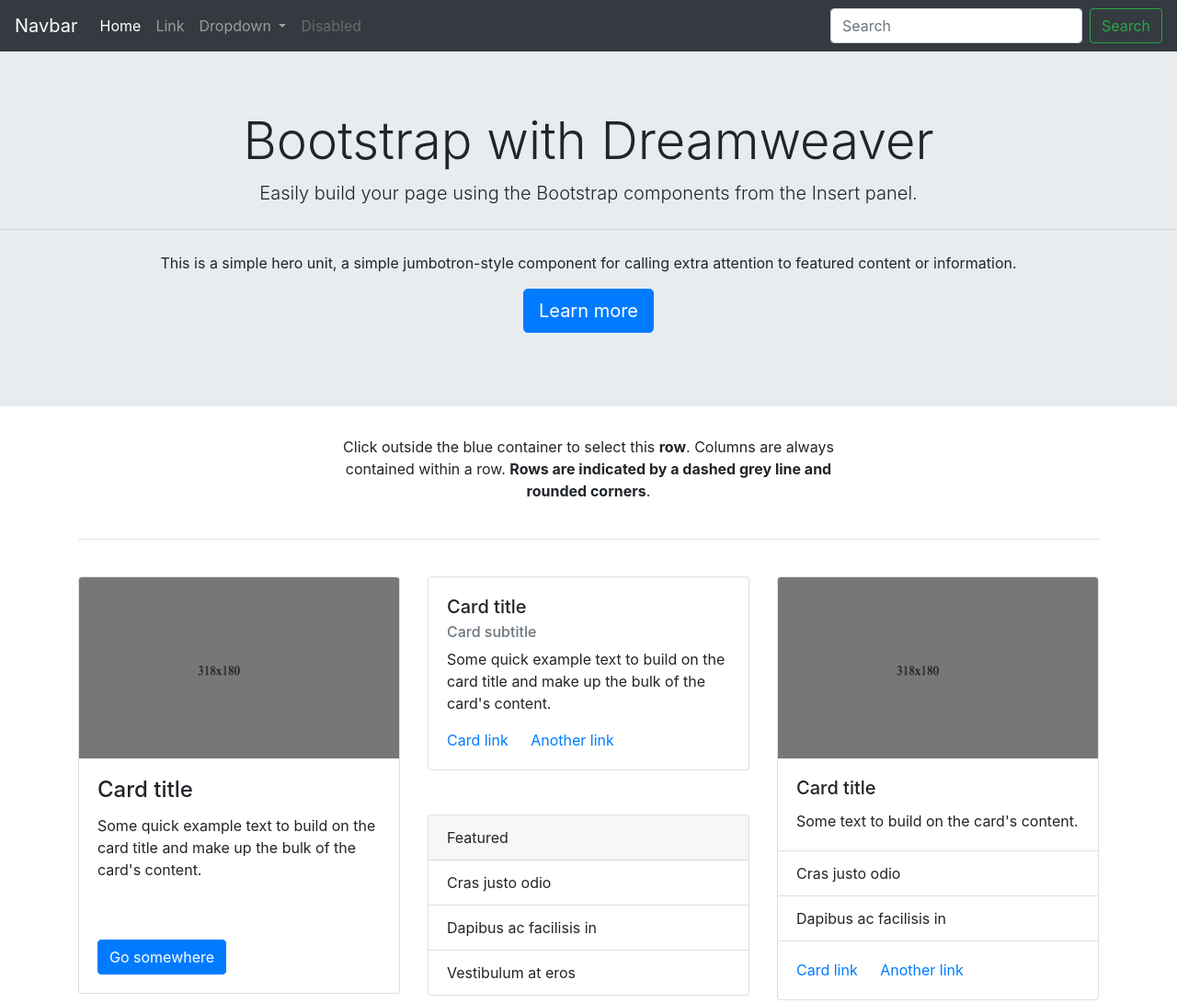
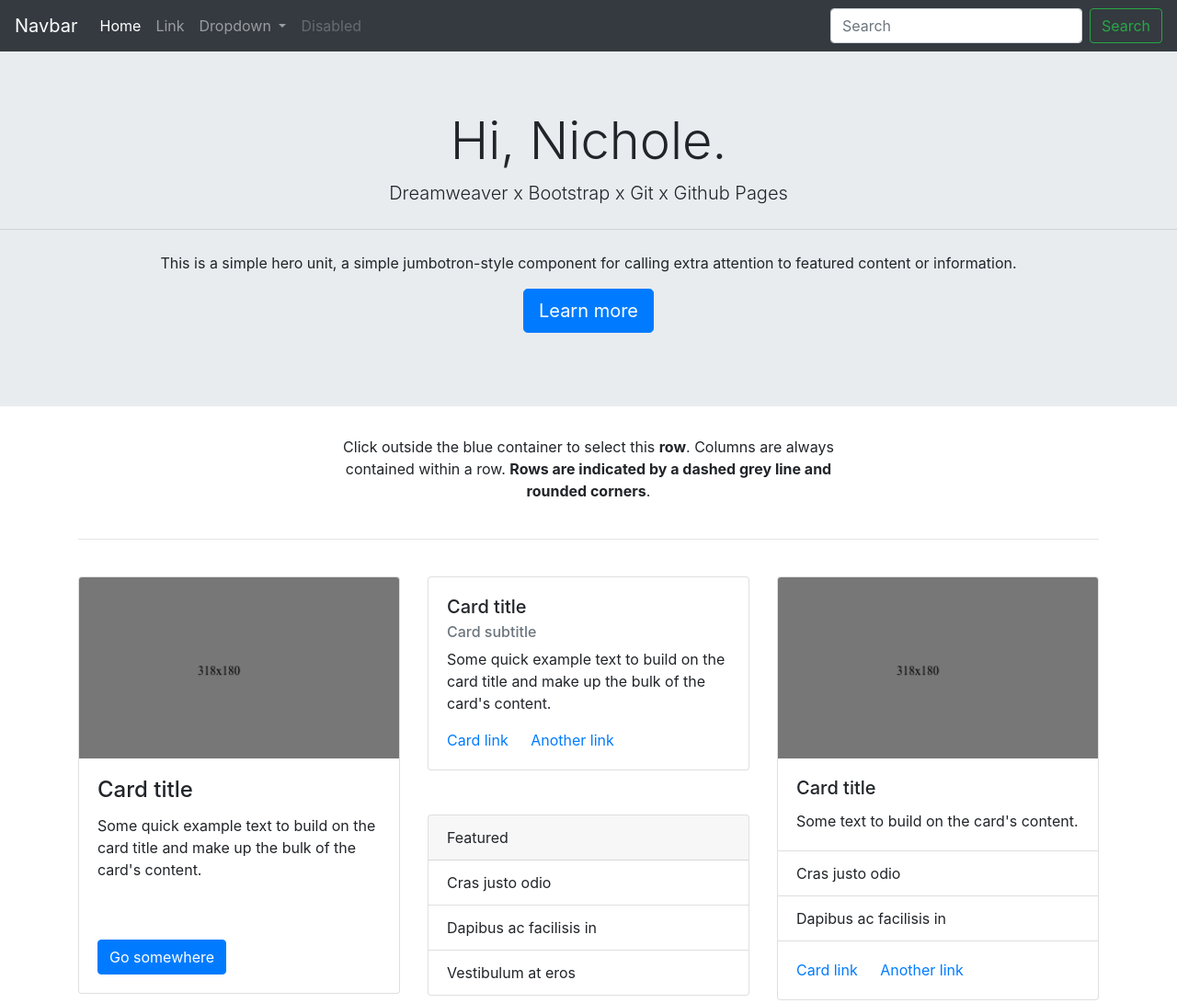
Before and after one commit to jmpavlick/dreamweaver-test, a plain HTML site: page index.html in a window 1280 px wide. Shown: the top 1091 px of the page at 92% size. Drawn offline with Linux system fonts and the light colour scheme.

Commit message:
quick edit

```diff
--- a/index.html
+++ b/index.html
@@ -47,8 +47,8 @@
     </nav>
 
     <div class="jumbotron jumbotron-fluid text-center">
-       <h1 class="display-4">Bootstrap with Dreamweaver</h1>
-       <p class="lead">Easily build your page using the Bootstrap components from the Insert panel.</p>
+       <h1 class="display-4">Hi, Nichole.</h1>
+       <p class="lead">Dreamweaver x Bootstrap x Git x Github Pages</p>
        <hr class="my-4">
        <p>This is a simple hero unit, a simple jumbotron-style component for calling extra attention to featured content or information.</p>
        <p class="lead">
```
